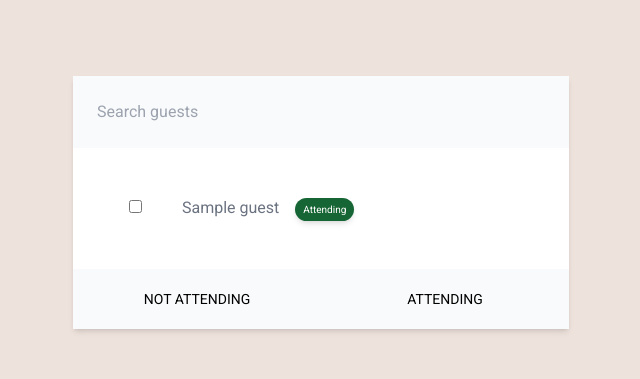
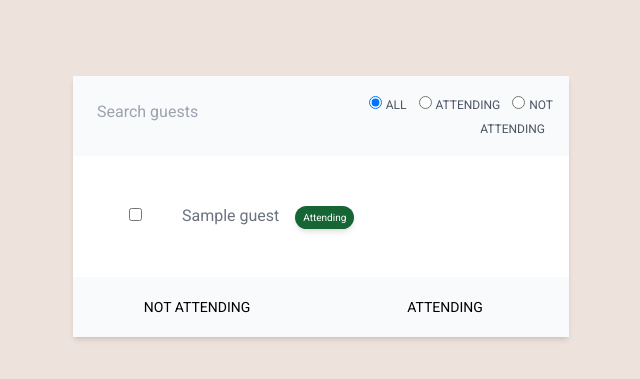
Before and after one commit to fyliu/django-party, a Django app: page /party/00000000-0000-0000-0000-000000000001/guests/ in a window 1280 px wide. Shown: the part 64-443 px from the top of the page, without its empty margins (319-959 px from the left). Run offline with Django 5.2, Linux system fonts and the light colour scheme; a user stored in the database is signed in; tables that the repository leaves empty hold one stand-in row (values such as "Sample post"); style sheets or scripts are compiled from the project's sources; parts of the project's set-up code (start-up, migrations or seed data) failed here and were passed over.

Commit message:
add filter combined with search with htmx

```diff
--- a/party/templates/party/guest_list/page_guest_list.html
+++ b/party/templates/party/guest_list/page_guest_list.html
@@ -1,17 +1,30 @@
 {% extends "party/base.html" %}
 {% block content %}
     <div class="w-2/5 bg-white shadow-md m-auto">
+        <form hx-post="{% url "partial_filter_guests" party_id %}"
+              hx-trigger="keyup delay:500ms from:#guest_search, search, change from:#attending_filter"
+              hx-target="#guests">
             <div class="bg-gray-50 p-4 grid grid-cols-2">
                 <div>
                     <input type="search"
                            class="p-2 bg-transparent border-x-transparent border-t-transparent border-b-gray-400 focus:border-x-transparent focus:border-t-transparent focus:border-b-gray-600 focus:ring-0"
                            placeholder="Search guests"
-                       name="guest_search"
-                       hx-post="{% url "partial_filter_guests" party_id %}"
-                       hx-target="#guests"
-                       hx-trigger="keyup delay:500ms, search">
+                           id="guest_search"
+                           name="guest_search">
+                </div>
+                <div class="text-right" id="attending_filter">
+                    <input type="radio" id="all" name="attending_filter" value="all" checked>
+                    <label for="all" class="uppercase text-xs text-gray-600 pr-2">All</label>
+                    <input type="radio" id="attending" name="attending_filter" value="attending">
+                    <label for="attending" class="uppercase text-xs text-gray-600 pr-2">Attending</label>
+                    <input type="radio"
+                           id="not_attending"
+                           name="attending_filter"
+                           value="not_attending">
+                    <label for="not_attending" class="uppercase text-xs text-gray-600 pr-2">Not attending</label>
                 </div>
             </div>
+        </form>
         <form class="table text-left text-gray-500 table-fixed min-w-fit p-8"
               id="guest-form">
             <div class="table-row-group" id="guests">{% include "party/guest_list/partial_guest_list.html" %}</div>
```
Lines whose indentation alone changed are shown as unchanged.
